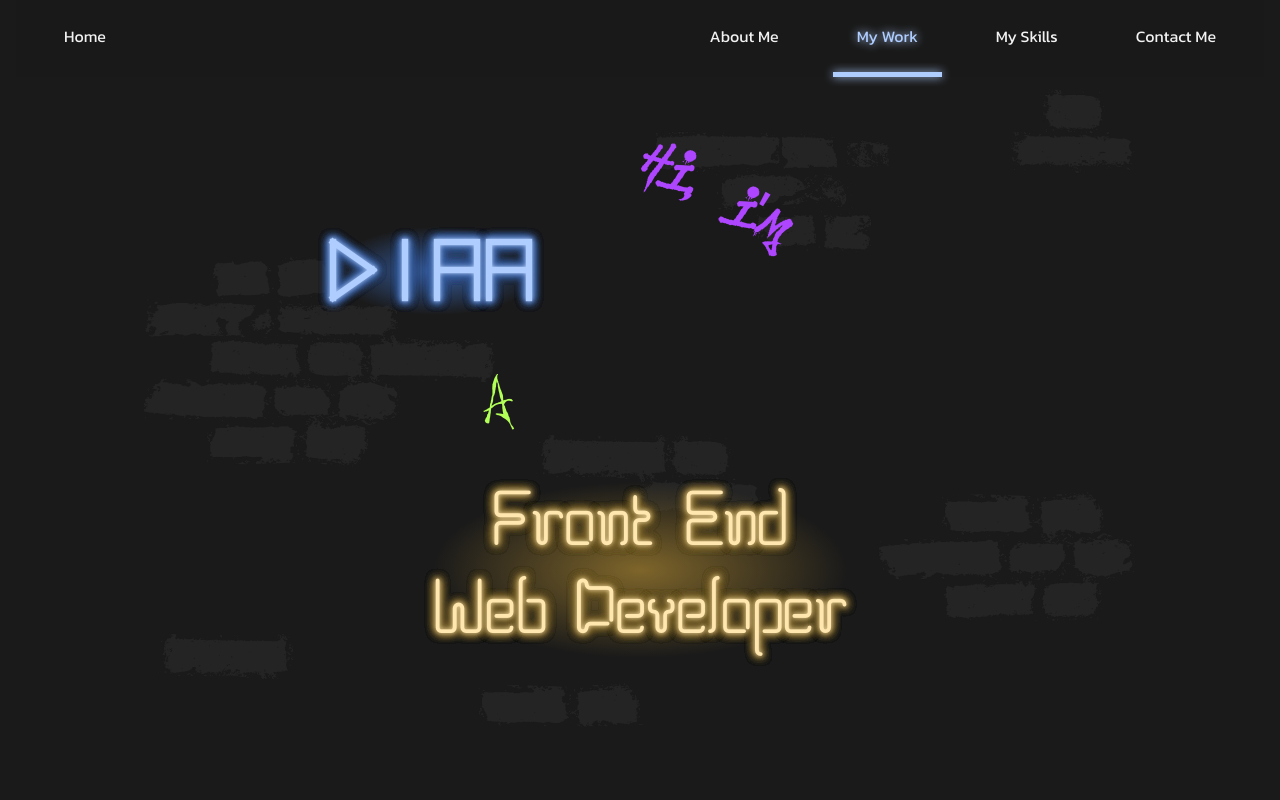
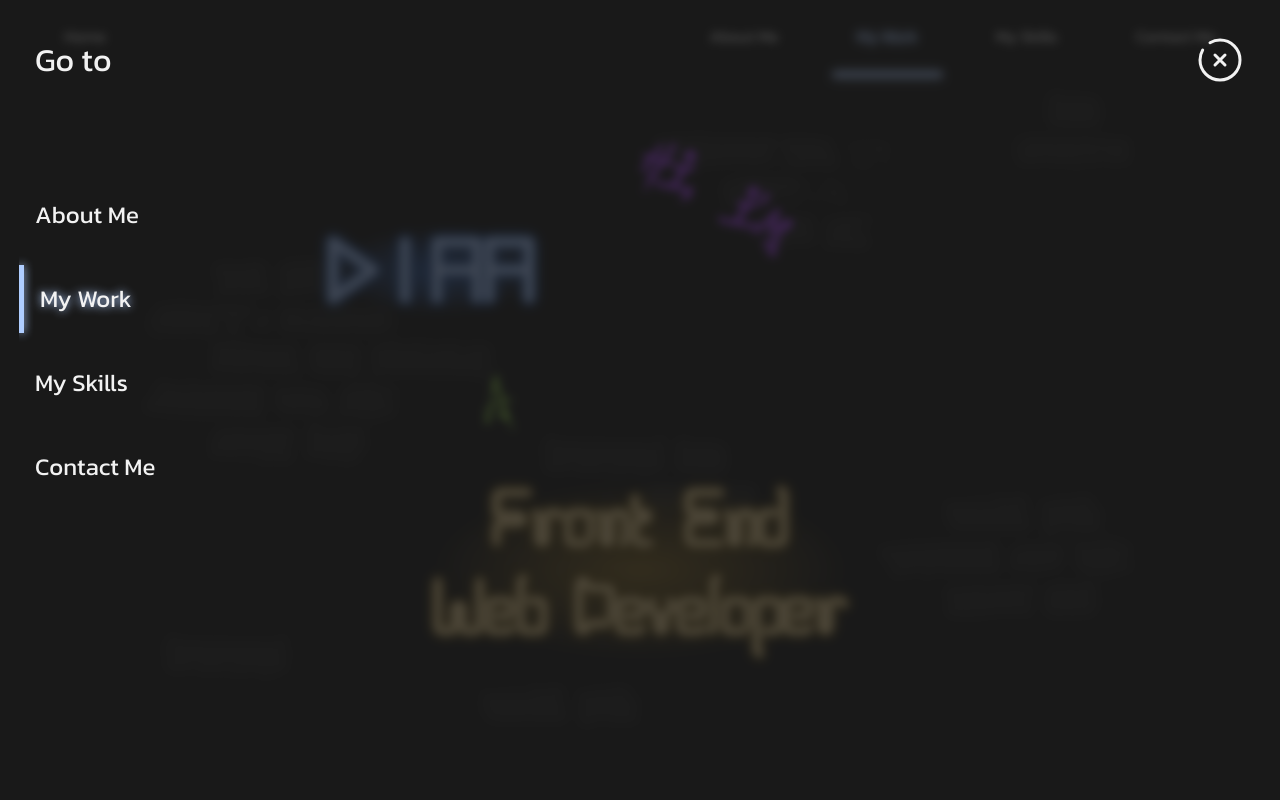
Before and after one commit to Diaa-E/portfolio, a React (Vite) app: page /web in a window 1280 px wide. Shown: the top 800 px of the page. Built offline with nearby package versions, Linux system fonts and the light colour scheme.

Commit message:
Add nav menu dialog

```diff
--- a/src/components/NavBar.jsx
+++ b/src/components/NavBar.jsx
@@ -1,9 +1,26 @@
 import styles from "./NavBar.module.css";
 import { Link } from "react-router-dom";
 import PropTypes from "prop-types";
+import { useEffect, useRef, useState } from "react";
 
 export default function NavBar({ scrollAnchors = [{to: "#root", text: "root"}], activeAnchor })
 {
+    const [navMenuOpen, setNavMenuOpen] = useState(true);
+    const dialogRef = useRef(null);
+
+    useEffect(() => {
+
+        if (navMenuOpen)
+        {
+            dialogRef.current?.showModal();
+        }
+        else
+        {
+            dialogRef.current?.close();
+        }
+
+    }, [navMenuOpen])
+
     return (
         <nav className={styles["nav-bar"]}>
             <ul className={styles["link-list"]}>
@@ -32,7 +49,34 @@ export default function NavBar({ scrollAnchors = [{to: "#root", text: "root"}],
             <button
                 aria-label="open section menu"
                 className={`${styles["nav-button"]} ${styles["ham-menu-button"]}`}
+                onClick={() => setNavMenuOpen(true)}
             ></button>
+            {
+                navMenuOpen &&
+                <dialog className={styles["nav-menu"]} ref={dialogRef}>
+                    <div className={styles["nav-menu-title"]}>
+                        <h2>Go to</h2>
+                        <button
+                            className={styles["close-button"]}
+                            aria-label="Close menu"
+                            onClick={() => setNavMenuOpen(false)}
+                        ></button>
+                    </div>
+                    <ul className={styles["nav-menu-list"]}>
+                    {
+                        scrollAnchors.map(anchor => (
+                            <li key={anchor.to} >
+                                <a
+                                    className={"#" + activeAnchor === anchor.to ? styles["active-menu-section"] : ""}
+                                    href={anchor.to}
+                                    onClick={() => setNavMenuOpen(false)}
+                                >{anchor.text}</a>
+                            </li>
+                        ))
+                    }
+                    </ul>
+                </dialog>
+            }
         </nav>
     )
 }
--- a/src/components/NavBar.module.css
+++ b/src/components/NavBar.module.css
@@ -63,6 +63,82 @@ a.active-section{
     filter: var(--filter-neon-blue) drop-shadow(var(--glow-single-blue));
 }
 
+.nav-menu{
+    height: 100%;
+    width: 100%;
+    margin: auto auto;
+    background-color: var(--none);
+    color: var(--text);
+    display: flex;
+    flex-direction: column;
+    justify-items: flex-start;
+    justify-content: flex-start;
+    align-items: center;
+    align-content: center;
+    gap: 5rem;
+}
+
+.nav-menu::backdrop{
+    display: flex;
+    place-items: center;
+    place-content: center;
+    background-color: var(--background-trans);
+    backdrop-filter: blur(5px);
+    -webkit-backdrop-filter: blur(5px);
+}
+
+.close-button{
+    background-color: var(--none);
+    background-image: url("../assets/icons/close.svg");
+    background-position: center;
+    background-repeat: no-repeat;
+    background-size: contain;
+    height: 50px;
+    width: 50px;
+}
+
+.nav-menu-title{
+    display: flex;
+    flex-direction: row;
+    align-items: center;
+    justify-content: space-between;
+    width: 100%;
+    padding: 1rem;
+}
+
+.nav-menu-list{
+    display: flex;
+    flex-direction: column;
+    align-items: flex-start;
+    gap: 1rem;
+    width: 100%;
+}
+
+.nav-menu-list a, .nav-menu-list a:visited{
+    text-align: left;
+    display: block;
+    font-family: var(--font-default);
+    color: var(--text);
+    width: 100%;
+    font-size: 1.5rem;
+    padding: 1rem;
+}
+
+.nav-menu-list li{
+    width: 100%;
+}
+
+.nav-menu-title>h2{
+    font-family: var(--font-default);
+    font-size: 2rem;
+}
+
+.active-menu-section{
+    color: var(--neon-blue);
+    filter: drop-shadow(var(--glow-single-blue));
+    border-left: 5px solid var(--neon-blue);
+}
+
 @media (min-width: 800px) {
 
     .ham-menu-button{
```
Also changed, not shown: src/assets/icons/close.svg (added).
